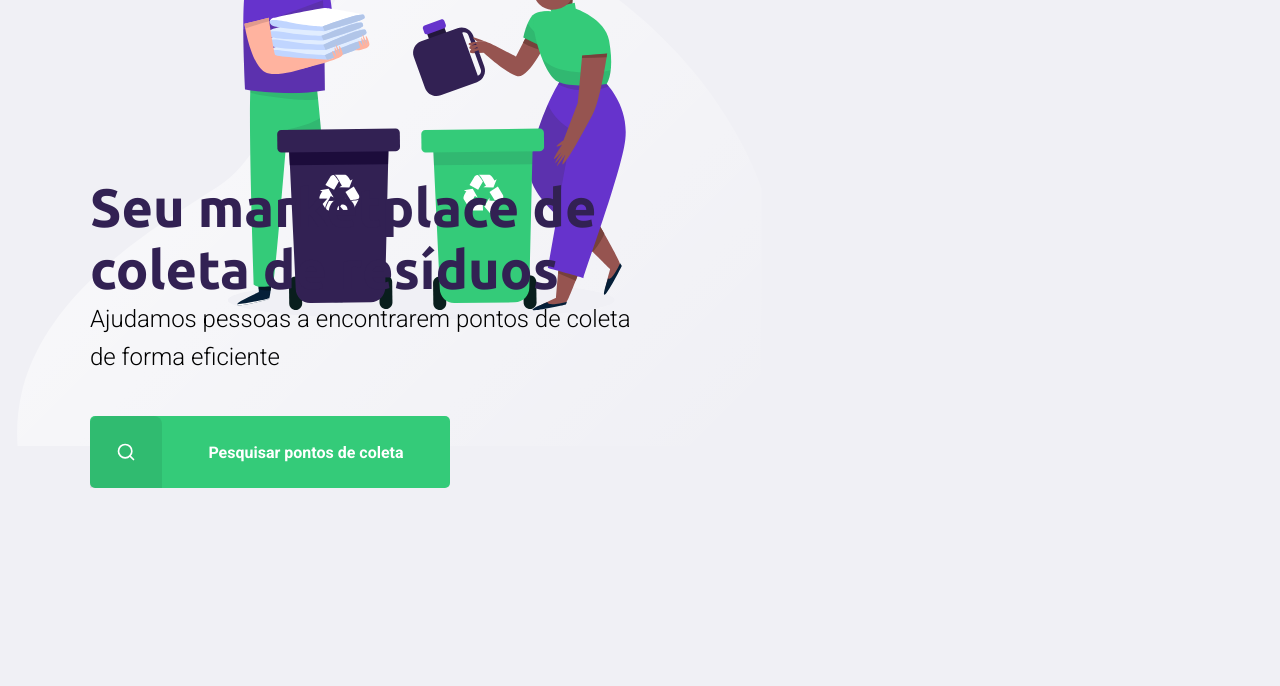
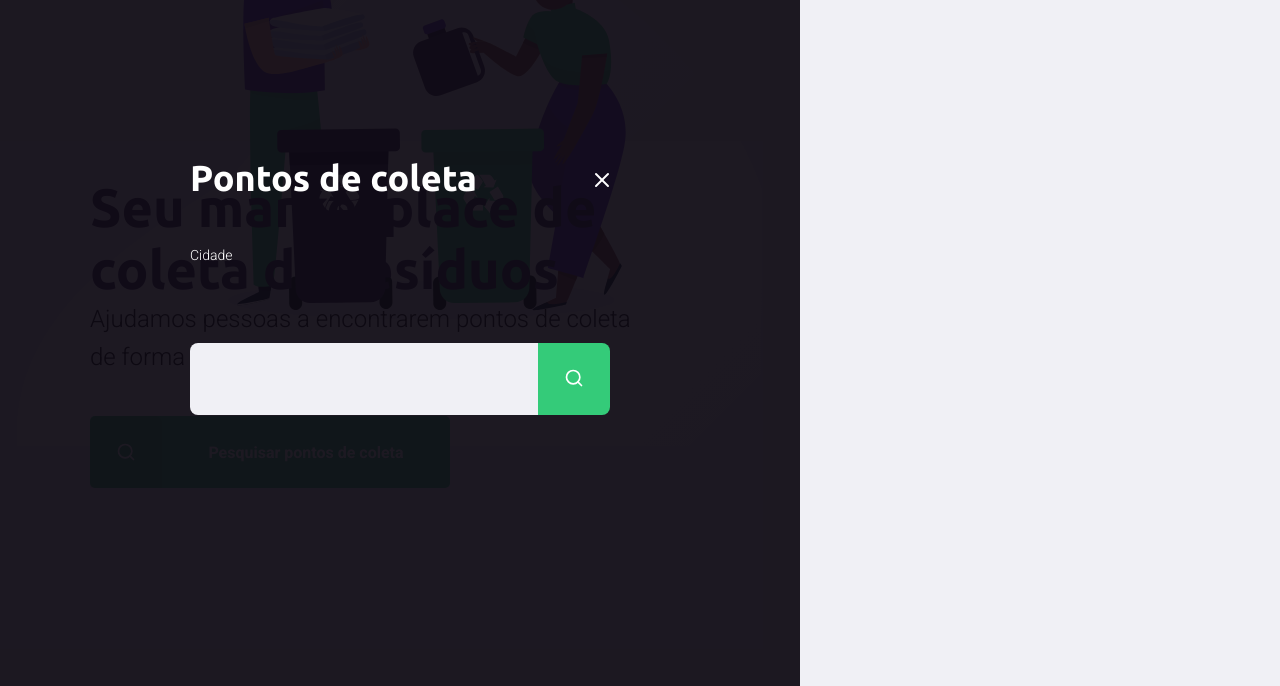
Before and after one commit to MoraesFS-N/ecoleta, a plain HTML site: page index.html in a window 1280 px wide. Shown: the part 114-800 px from the top of the page. Drawn offline with Linux system fonts and the light colour scheme; no server answers.

Commit message:
criação do modal

```diff
--- a/index.html
+++ b/index.html
@@ -7,9 +7,9 @@
     <link href="https://fonts.googleapis.com/css2?family=Roboto:wght@300;700&display=swap" rel="stylesheet">
     <link href="https://fonts.googleapis.com/css2?family=Ubuntu:wght@300;700&display=swap" rel="stylesheet">
     <link rel="stylesheet" href="style/main.css">
+    <link rel="stylesheet" href="style/home.css">
+    <link rel="stylesheet" href="style/modal.css">
     <link rel="stylesheet" href="style/responsive.css">
-    <link rel="stylesheet" href="style/home.css">
-
 </head>
 <body>
     <div id="page-home">
@@ -25,6 +25,23 @@
             </main>
         </div>
     </div>
+
+
+    <div id="modal">
+        <div class="content">
+            <div class="header">
+                <h1>Pontos de coleta</h1>
+                <a href="">Fechar</a>
+            </div>
+            <form action="">
+                <label for="search">Cidade</label>
+                <div class="search field">
+                    <input type="text" name="search">
+                    <button><img src="./assets/search.svg" alt="Buscar"></button>
+                </div>
+            </form>
+        </div>
+    </div>
     <script src="/scripts/create-point.js"></script>
 </body>
 </html>
--- a/scripts/create-point.js
+++ b/scripts/create-point.js
@@ -41,28 +41,46 @@ function getCities(event) {
 document.querySelector('select[name=uf]').addEventListener('change', getCities);
 
 // itens de coleta
-const itensToCollect = document.querySelectorAll('.itens-grid');
 
+
+const itensToCollect = document.querySelectorAll('.itens-grid li');
 for (const item of itensToCollect) {
     item.addEventListener('click', handleSelectedItem);
 }
 
-let selectedItens = [];
+const collectedItems = document.querySelector('input[name=items]');
+
+let selectedItems = [];
 
 
 function handleSelectedItem(event) {
     const itemLi = event.target;
-    // adicionar ou remover um classe
+    //adicionar ou remover um classe
     itemLi.classList.toggle('selected');
+    const itemId = itemLi.dataset.id;
 
-    const itemId = event.target.dataset.id;
 
-    // verificar se existem itens selecionados, se sim, pegar os itens selecionados
-    const alreadySelected = selectedItens.findIndex( (item)=>{
-       const itemFound = item === itemId
+    //verificar itens selecionados
+    //a função abaixo fircará rodando até encontrar um valor verdadeiro
+    const alreadySelected = selectedItems.findIndex((item)=>{
+        // eslint-disable-next-line eqeqeq
+        const itemFound = item == itemId;
+        return itemFound;
     })
+    //retirar seleção
+    if(alreadySelected >= 0){
+        //tirar da seleção
+        const filteredItems = selectedItems.filter( item => {
+            // eslint-disable-next-line eqeqeq
+            const itemIsDifferent = item != itemId
+            return itemIsDifferent
+        })
 
-    //se já estiver selecionadom tirar da seleção
+        selectedItems = filteredItems;
+    } else {
+        selectedItems.push(itemId)
+    }
 
-    // se não tiver selecionado, adicionar a seleção
+    //atualizar o campo escondido com o itens selecionados
+    collectedItems.value = selectedItems
 }
--- a/style/home.css
+++ b/style/home.css
@@ -1,6 +1,7 @@
 #page-home{
     height: 100vh;
     background: url('../assets/home-background.svg') no-repeat;
+    width: 100%;
 }
 
 #page-home .content{
--- /dev/null
+++ b/style/modal.css
@@ -0,0 +1,69 @@
+#modal{
+    height: 100vh;
+    width: 100vh;
+    background-color: #0E0A14ef;
+    position: fixed;
+    top: 0;
+
+    display: flex;
+    justify-content: center;
+    align-items: center;
+    transition: 400ms;
+}
+
+#modal .content{
+    color: white;
+    width: 420px;
+}
+
+#modal .header{
+    display: flex;
+    align-items: center;
+    justify-content: space-between;
+    margin-bottom: 48px;
+}
+
+#modal .header a{
+    background-image: url('../assets/x.svg');
+    width: 20px;
+    height: 20px;
+    display: flex;
+    font-size: 0.01px;
+}
+
+#modal .header h1{
+    color: white;
+    font-size: 36px;
+    line-height: 42px;
+}
+
+#modal form label {
+    font-size: 14px;
+    line-height: 16px;
+    display: block;
+    margin-bottom: 80px;
+}
+
+
+#modal form .field{
+    display: flex;
+}
+
+#modal form input{
+    flex: 1;
+    background-color: #f0f0f5;
+    border-radius:8px 0 0 8px;
+    border: 0;
+    padding: 16px 24px;
+    font-size: 16px;
+    color: #6c6c80;
+}
+
+#modal form button {
+    width: 72px;
+    height: 72px;
+
+    background-color: var(--primary-color);
+    border: 0;
+    border-radius:0 8px 8px 0;
+}
```
Also changed, not shown: create-point.html (+2 -1 lines).
